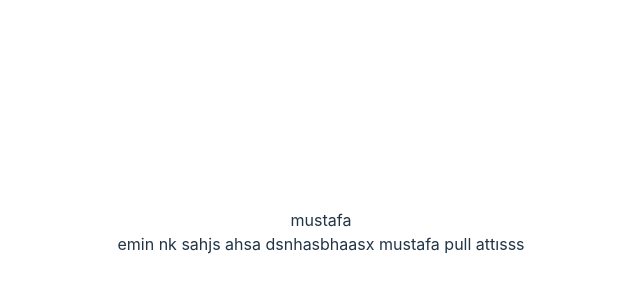
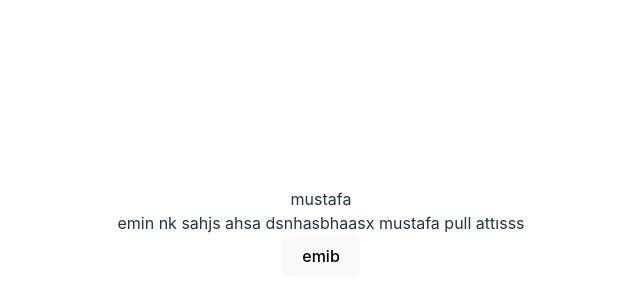
Before and after one commit to eminaydin0/lib, a Preact app in the folder new/: page / in a window 1280 px wide. Shown: the part 168-468 px from the top of the page, without its empty margins (319-959 px from the left). Built offline with nearby package versions, Linux system fonts and the light colour scheme.

Commit message:
buton yapıldı

```diff
--- a/new/src/app.jsx
+++ b/new/src/app.jsx
@@ -11,6 +11,9 @@ export function App() {
         emin nk sahjs ahsa  dsnhasbhaasx
         mustafa pull attısss
       </div>
+      <button>
+        emib
+      </button>
     </>
   )
 }
```
